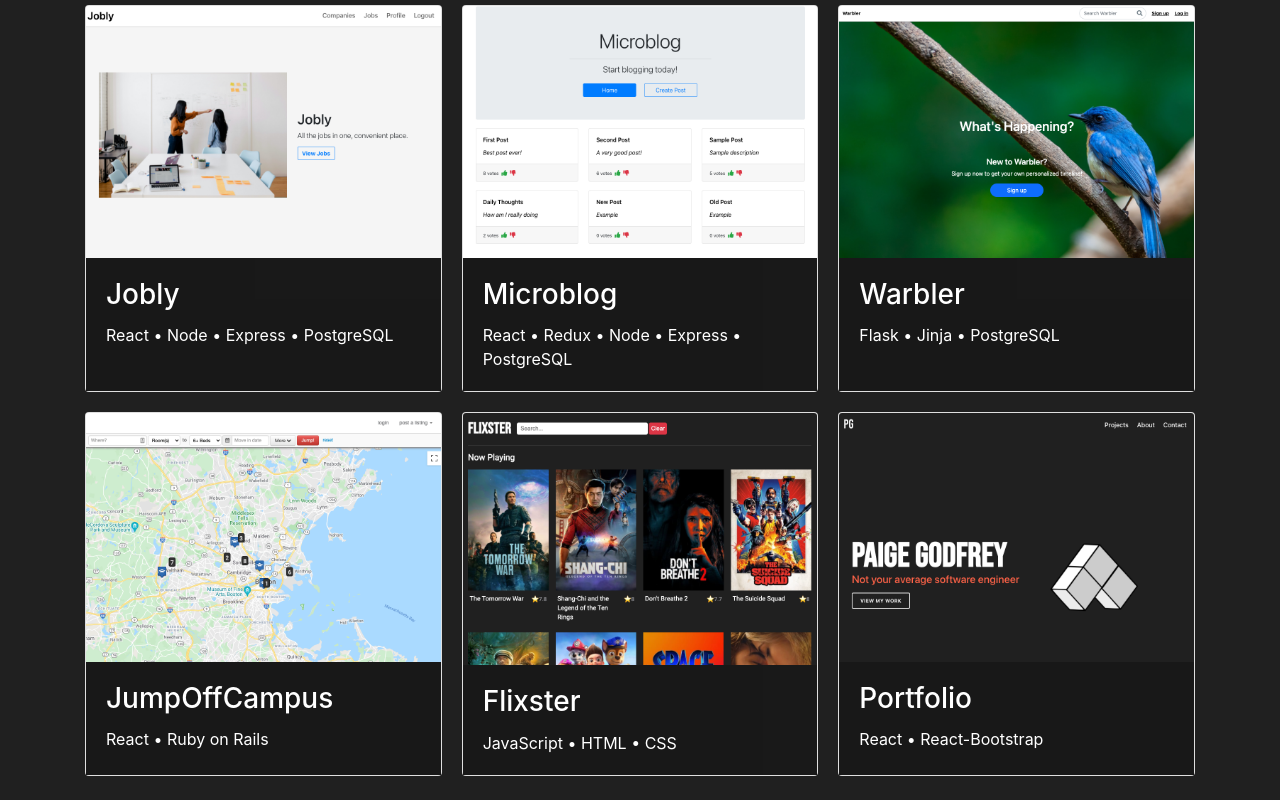
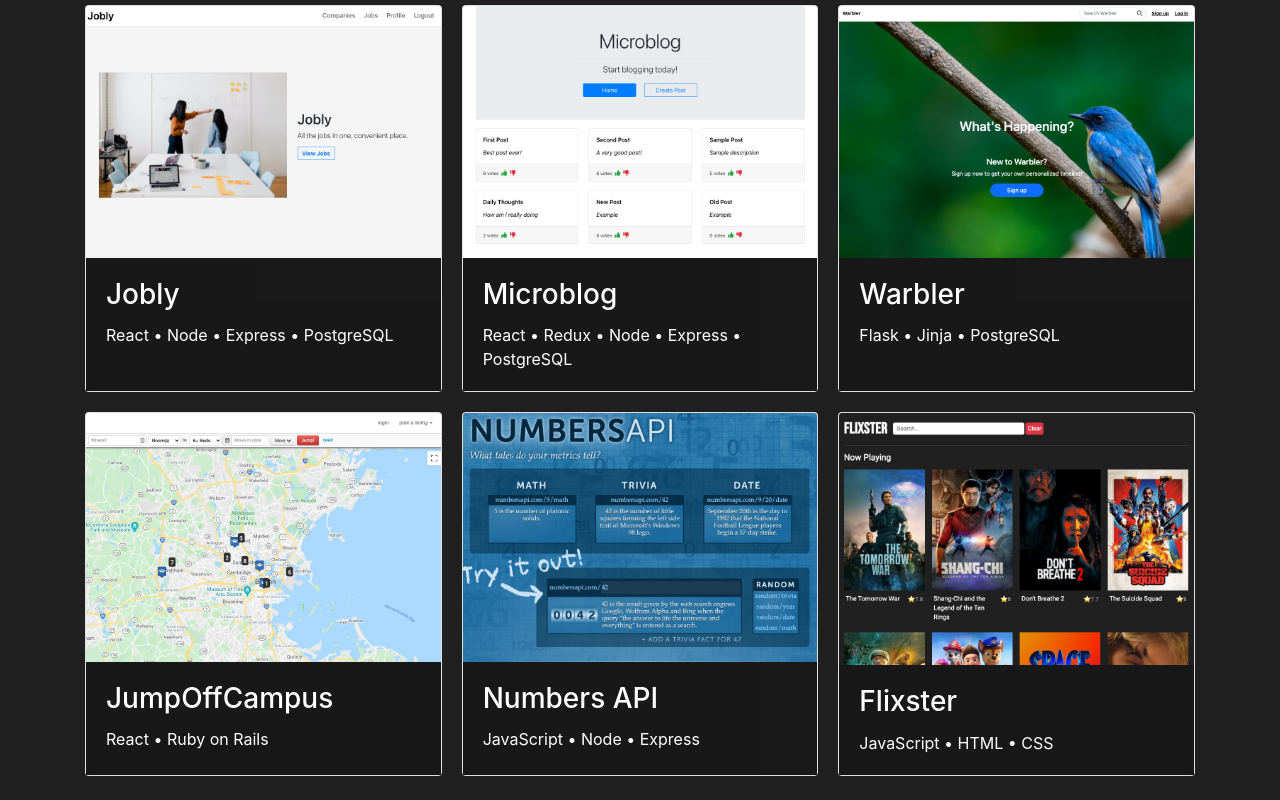
Before and after one commit to paigegodfrey/portfolio-2, a React (Create React App) app: page /projects in a window 1280 px wide. Shown: the part 210-1010 px from the top of the page. Built offline with nearby package versions, Linux system fonts and the light colour scheme.

Commit message:
projects updated with numbers api

```diff
--- a/src/components/ProjectCard.js
+++ b/src/components/ProjectCard.js
@@ -29,7 +29,7 @@
             />
             <p className="mt-4">{description}</p>
             <p className="mt-4">{techDetail}</p>
-            {title !== "JumpOffCampus" &&
+            {github &&
               <p>
                 Launch the <a href={link} target="_blank" rel="noreferrer" style={{color: "#007bff"}}>live demo</a> or
                 see the code on <a href={github} target="_blank" rel="noreferrer" style={{color: "#007bff"}}>github</a>.
--- a/src/components/projectList.js
+++ b/src/components/projectList.js
@@ -1,8 +1,8 @@
 import jobly from "../images/jobly1.png";
 import microblog from "../images/microblog1.png";
-import portfolio from "../images/portfolio1.png";
+import warbler from "../images/warbler1.png";
 import jumpOff from "../images/jumpoff1.png";
-import warbler from "../images/warbler1.png";
+import numbers from "../images/numbers1.png";
 import flixster from "../images/flixster1.png";
 
 let projects = [
@@ -47,9 +47,24 @@
   {
     title: "JumpOffCampus",
     technologies: "React • Ruby on Rails",
-    description: ``,
-    techDetail:``,
-    img: jumpOff
+    description: `JumpOffCampus enables students to find off-campus housing solutions in
+                  their community.`,
+    techDetail:`During my internship, I worked primarily in React to refactor legacy
+                components from classes to hooks and improve the apartment listings UI
+                by separating list and map views and integrating Google Maps API. I also
+                built and tested MVC components for “points of interest” feature, as part
+                of an upgrade from Rails 2 to Rails 5.`,
+    img: jumpOff,
+  },
+  {
+    title: "Numbers API",
+    technologies: "JavaScript • Node • Express",
+    description: `Numbers API provides interesting facts about numbers.`,
+    techDetail:`As an open-source contributor, I removed Ruby dependencies and translated
+                code to use Node.js ecosystem; relegated frontend libraries to package
+                dependencies; refactored the codebase with JavaScript ES6; and updated
+                documentation for new contributors.`,
+    img: numbers,
   },
   {
     title: "Flixster",
@@ -63,15 +78,6 @@
     link: "https://flixster.netlify.app/",
     github: "https://github.com/paigegodfrey/flixster"
   },
-  {
-    title: "Portfolio",
-    technologies: "React • React-Bootstrap",
-    description: `The portfolio site you are on!`,
-    techDetail:`Built from scratch with a responsive, mobile-first design, utilizing
-                React-Bootstrap and custom CSS.`,
-    img: portfolio,
-    github: "https://github.com/paigegodfrey/portfolio-2"
-  },
 ]
 
 export default projects;
```
Also changed, not shown: src/images/numbers1.png (added).
